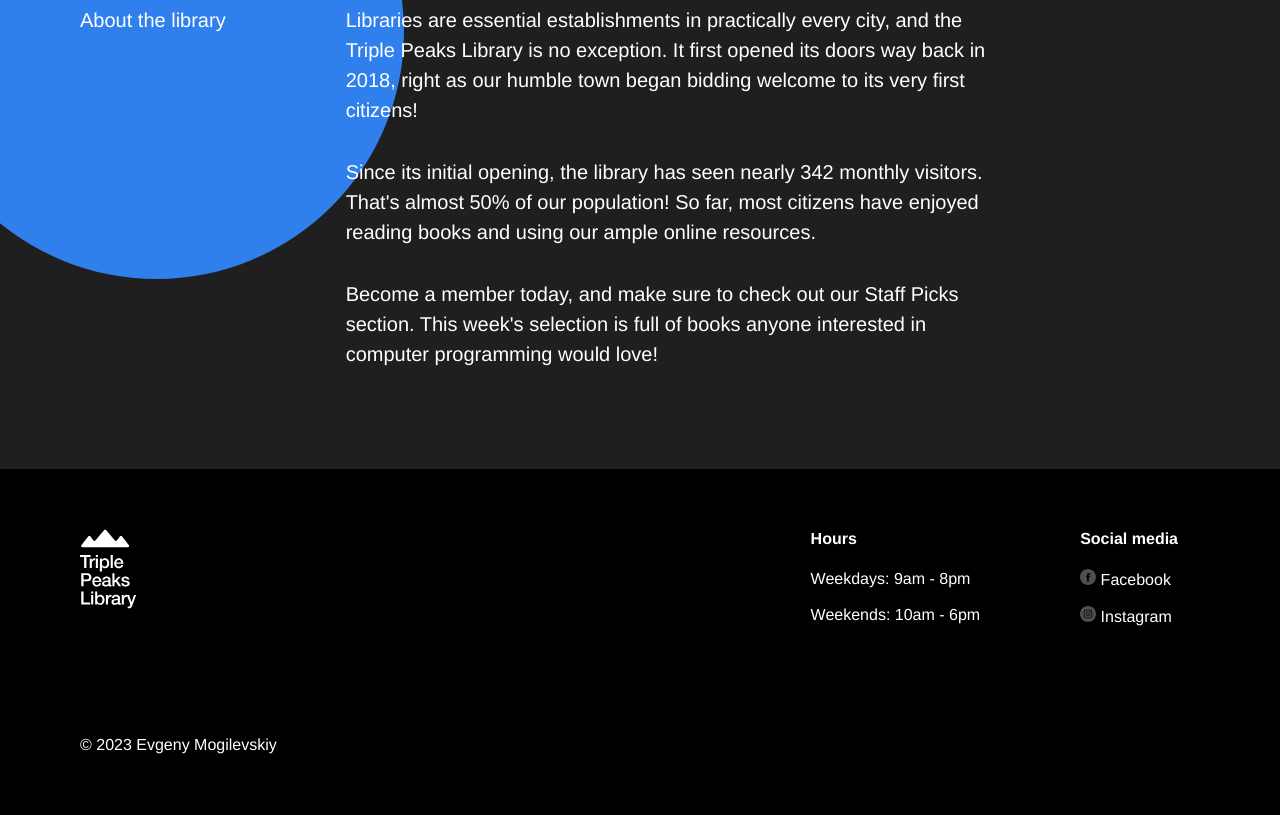
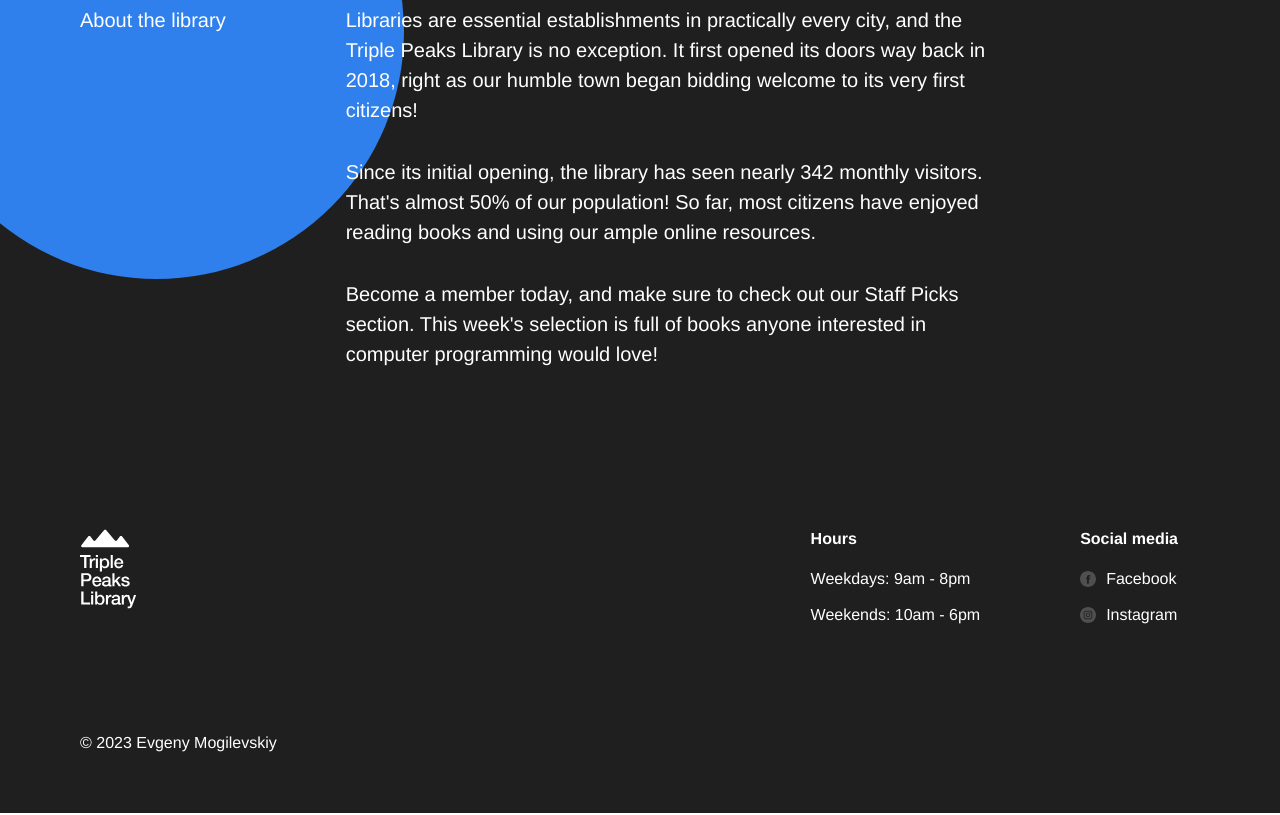
Before and after one commit to mrgrave84/se_project_library, a plain HTML site: page index.html in a window 1280 px wide. Shown: the part 3537-4352 px from the top of the page. Drawn offline with Linux system fonts and the light colour scheme.

Commit message:
corrections after the first review

```diff
--- a/styles/style.css
+++ b/styles/style.css
@@ -397,7 +397,7 @@
 
 .footer {
   box-sizing: border-box;
-  background-color: #000;
+  background-color: #1f1f1f;
   color: #fff;
   padding: 60px 102px 60px 80px;
 }
@@ -431,7 +431,7 @@
 }
 
 .footer__list-item:last-of-type {
-  margin: auto;
+  margin-bottom: 0;
 }
 
 .footer__column-heading {
@@ -442,6 +442,8 @@
 .footer__column-link {
   color: white;
   text-decoration: none;
+  display: flex;
+  align-items: center;
 }
 
 .footer__column-link:hover {
@@ -451,6 +453,7 @@
 .footer__social-icon {
   width: 16px;
   height: 16px;
+  margin-right: 10px;
 }
 
 .footer__copyright {
```
